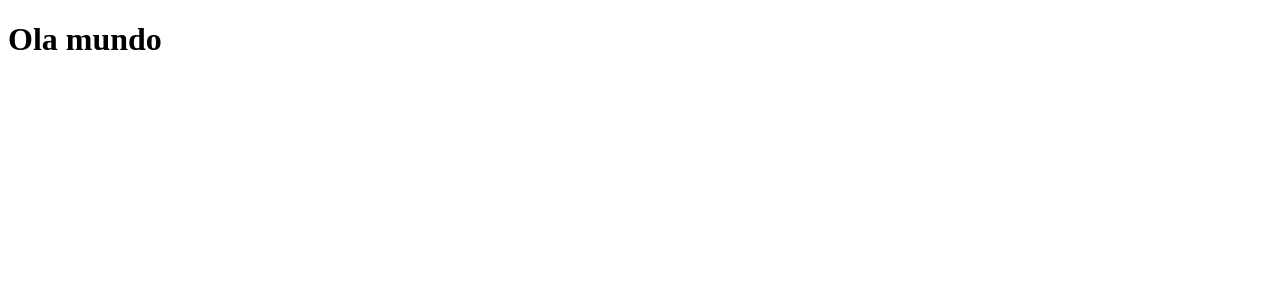
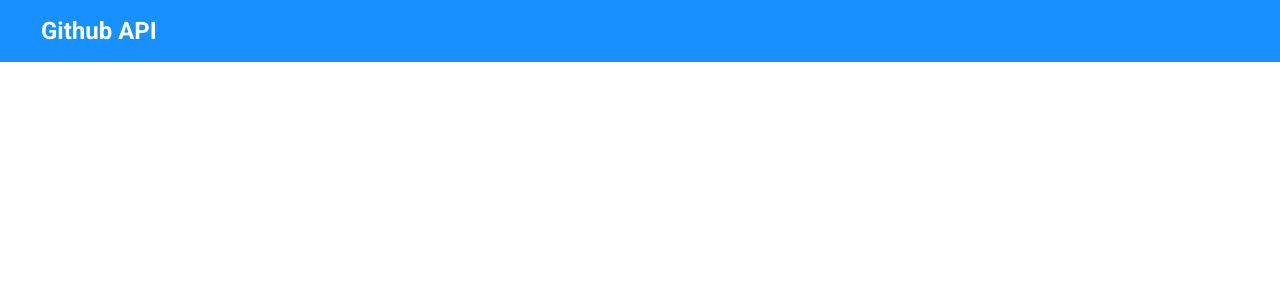
Before and after one commit to MiltonRafaeel/react-hooks-desafio3, a React (Vite) app: page / in a window 1280 px wide. Shown: the top 300 px of the page. Built offline with nearby package versions, Linux system fonts and the light colour scheme.

Commit message:
Header done

```diff
--- a/src/App.tsx
+++ b/src/App.tsx
@@ -1,7 +1,14 @@
+import { BrowserRouter, Route, Routes } from "react-router-dom";
+import Home from "./routes/Home";
+
 function App() {
 
   return (
-   <h1>Ola mundo</h1>
+   <BrowserRouter>
+    <Routes>
+      <Route index element={<Home />} />
+    </Routes>
+   </BrowserRouter>
   );
 }
 
--- /dev/null
+++ b/src/components/Header/index.tsx
@@ -0,0 +1,10 @@
+import './styles.css';
+
+export default function Header() {
+
+    return (
+        <header className="header-container">
+            <h1 className="content-header">Github API</h1>
+        </header>
+    );
+}
--- /dev/null
+++ b/src/components/Header/styles.css
@@ -0,0 +1,13 @@
+.header-container {
+    width: 100%;
+    height: 62px;
+    background-color: var(--bg-color-primary);
+    display: flex;
+    align-items: center;
+}
+
+.content-header {
+    font-size: 24px;
+    margin-left: 41px;
+    color: var(--font-color-quinternary);
+}
--- a/src/index.css
+++ b/src/index.css
@@ -1,3 +1,27 @@
+@import url('https://fonts.googleapis.com/css2?family=Inter:ital,opsz,wght@0,14..32,100..900;1,14..32,100..900&family=Open+Sans:ital,wght@0,300..800;1,300..800&family=Poppins:ital,wght@0,100;0,200;0,300;0,400;0,500;0,600;0,700;0,800;0,900;1,100;1,200;1,300;1,400;1,500;1,600;1,700;1,800;1,900&family=Roboto:ital,wght@0,100..900;1,100..900&display=swap');
+
 :root {
+    --bg-color-primary: #1890FF;
+    --bg-color-secondary: #F7F9FA;
+    --bg-color-tertiary: #E6F7FF;
+    --bg-color-quartenary: #F5F5F5;
 
+    --font-color-primary: #000;
+    --font-color-secondary: #7E7E7E;
+    --font-color-tertiary: #1890FF;
+    --font-color-quartenary: #737373;
+    --font-color-quinternary: #fff;
 }
+
+* {
+    box-sizing: border-box;
+    margin: 0;
+    padding: 0;
+    font-family: "Roboto";
+}
+
+a,
+a:hover {
+    text-decoration: none;
+    color: unset;
+}
--- /dev/null
+++ b/src/routes/Home/index.tsx
@@ -0,0 +1,8 @@
+import Header from "../../components/Header";
+
+export default function Home() {
+
+    return (
+        <Header />
+    );
+}
```
